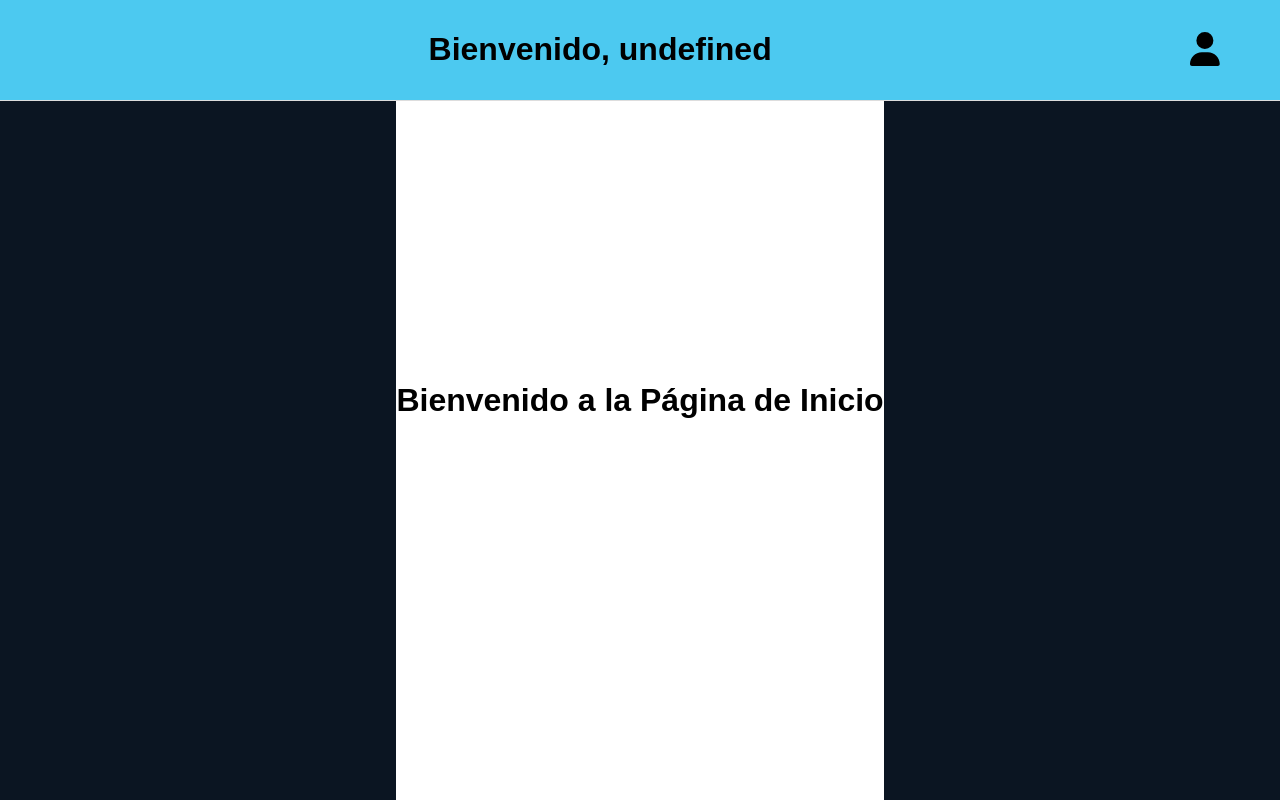
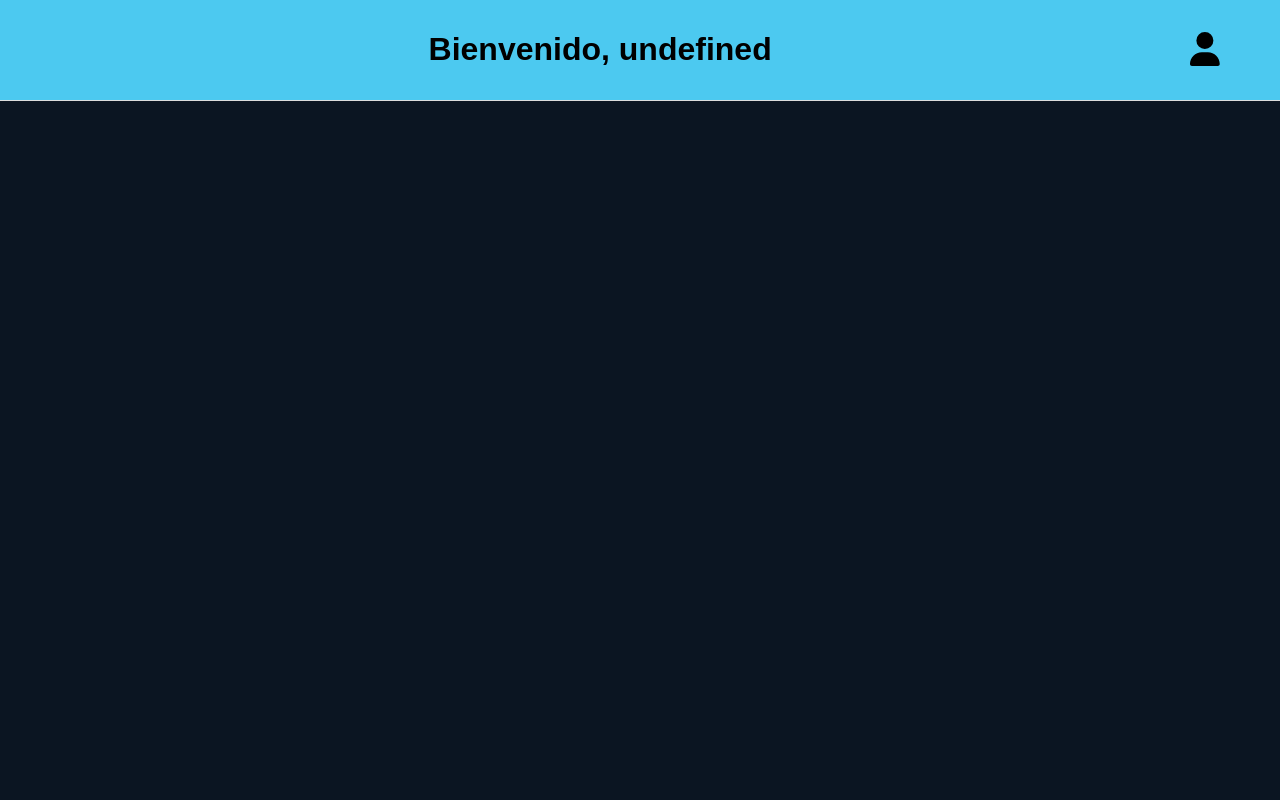
Before and after one commit to Nefta11/Vue-PracticasH, a Vue app: page /home in a window 1280 px wide. Built offline with nearby package versions, Linux system fonts and the light colour scheme; sample sign-in values are in the browser's storage.

Commit message:
eliminar etiquetas innecesarias y simplificar la estructura del componente HomePage

```diff
--- a/src/views/HomePage.vue
+++ b/src/views/HomePage.vue
@@ -1,11 +1,5 @@
 <template>
   <HeaderComponent />
-  <body>
-    <div class="home-page-content">
-    <h1>Bienvenido a la Página de Inicio</h1>
-  </div>
-  </body>
-
 </template>
 
 <script>
```
